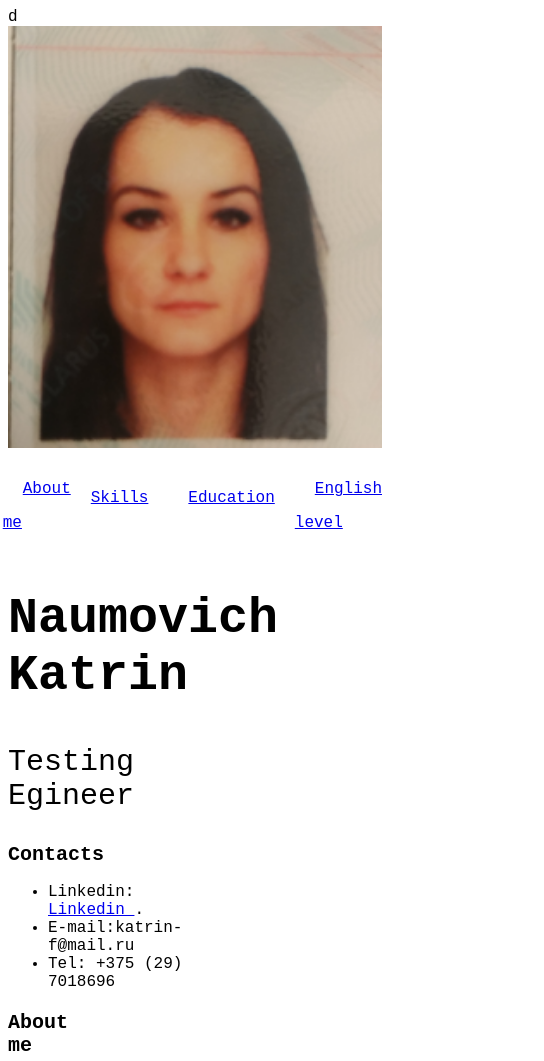
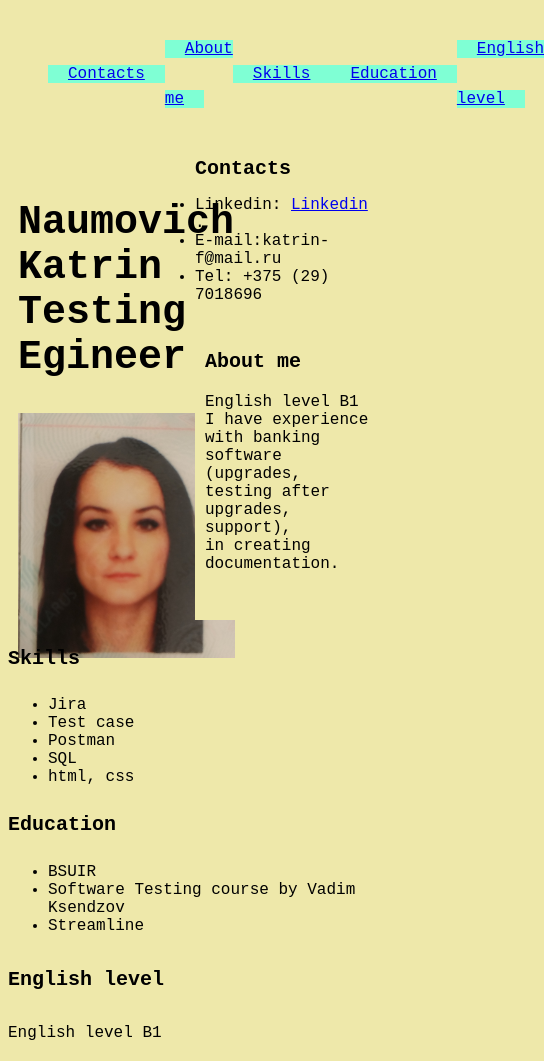
Before and after one commit to katrinNaum/rsschool-cv, a plain HTML site: page index.html in a window 390 px wide. Shown: the top 1061 px of the page, 544 px wide, since content can reach past the window. Drawn offline with Linux system fonts and the light colour scheme.

Commit message:
feat: update file index.html style.css

```diff
--- a/index.html
+++ b/index.html
@@ -1,11 +1,10 @@
-d<!DOCTYPE HTML PUBLIC "-//W3C//DTD HTML 4.01//EN" "http://www.w3.org/TR/html4/strict.dtd">
+<!DOCTYPE HTML PUBLIC "-//W3C//DTD HTML 4.01//EN" "http://www.w3.org/TR/html4/strict.dtd">
 <html lang="en">
  <head>
   <meta http-equiv="Content-Type" content="text/html; charset=utf-8">
   <title>CV</title>
-  <img src="foto.png" alt="my photo">
   <link rel="stylesheet" href="style.css">
-  <link rel="icon" href="assets/favicon.ico">
+  <link rel="icon" href="assets/favicon.png">
   <link rel="preconnect" href="https://fonts.gstatic.com" crossorigin>
   <link rel="preconnect" href="https://fonts.gstatic.com" crossorigin>
 <link href="https://fonts.googleapis.com/css2?family=Roboto:wght@100&display=swap" rel="stylesheet">
@@ -14,7 +13,7 @@ d<!DOCTYPE HTML PUBLIC "-//W3C//DTD HTML 4.01//EN" "http://www.w3.org/TR/html4/s
     <header class = "header">
         <div class= "container"> </div>
          <nav class="nav">
-            <ul class="nav-list" >
+            <ul class="nav-list">
               <li class="nav-item"><a href="#Contacts" class="nav-link">Contacts</a></li>
               <li class="nav-item"><a href="#About me" class="nav-link">About me</a></li>
               <li class="nav-item"><a href="#Skills" class="nav-link">Skills</a></li>
@@ -24,27 +23,35 @@ d<!DOCTYPE HTML PUBLIC "-//W3C//DTD HTML 4.01//EN" "http://www.w3.org/TR/html4/s
         </nav>
     </header>
     <main>
-        <div class= "main-container"> </div>
-        <section class="section" id="profile">
-            <h1 class=".section-title" style="font-size:50px;"> Naumovich Katrin </h1>
-            <p style="font-size:30px;">Testing Egineer</p>
-        </section>
-            <section class="section" id="#Contacts">
-               <h2 class=".section-title" style="font-size:20px;"> Contacts </h2>
+        <div class= "container"> </div>
+        <div class= "row">
+        <div class="column">
+          <section class="section" id="profile">
+            <h1 class=".section-title" style="font-size:40px;"> Naumovich Katrin <br> Testing Egineer </h1>
+            <p> </p>
+            <img src="foto.png" alt="my photo">
+          </section>
+        </div>
+            <section class="section" id= "#Contacts">
+               <h2 class=".section-title" id= "#Contacts" style="font-size:20px;"> Contacts </h2>
                   <ul>
                      <li> Linkedin: <a href="https://www.linkedin.com/in/katerina-naumovich-a0298823a">
                           Linkedin </a>.</li>
                      <li> E-mail:katrin-f@mail.ru</li>
                      <li> Tel: +375 (29) 7018696 </li>
                   </ul>
+            </section>
                   <section class="section" id="#About me">
-                    <h3 class=".section-title" style="font-size:20px;"> About me </h3>
+                    <div class="column">
+                    <h3 class=".section-title" id="#About me" style="font-size:20px;"> About me </h3>
                     <p> English level B1 <br>
                       I have experience with banking software <br>
                      (upgrades, testing after upgrades, support),<br>
                      in creating documentation.</p>
+                     </div>
                   </section>
-                        <section class="section" id="#Skills">
+        </div>
+              <section class="section" id="#Skills">
                             <h4 class=".section-title" style="font-size:20px;"> Skills</h4>
                             <ul>
                                 <li>Jira</li>
--- a/style.css
+++ b/style.css
@@ -1,4 +1,4 @@
-* {
+* { background-color: palegoldenrod;
     box-sizing: border-box;
   }
 body {
@@ -9,18 +9,17 @@ body {
            }
 
       .container {
-        max-width: 1440px;
+        max-width: 1400px;
         margin:0 auto;
       }
       .nav-list {
         display: flex;
-        justify-content: flex-end;
         align-items: center;
       }
       .nav-list {
         list-style: none;
       }
-      .nav-link {
+      .nav-link { background-color: aquamarine;
         padding: 0 20px;
         line-height: 50px;
       }
@@ -28,7 +27,21 @@ body {
         display: flex;
         flex-wrap: wrap;
       }
+      .column {
+        float: left;
+        width: 50%;
+        padding: 10px;
+        height: 300px;
+    }
 
-      .section {
-        width: 50%;
+      .row:after {
+        content: "";
+        display: table;
+        clear: both;
+    }
+
+      @media (max-width: 768px) {
+        .section {
+          width: 100%;
+        }
       }
```
Also changed, not shown: favicon.png (added).
